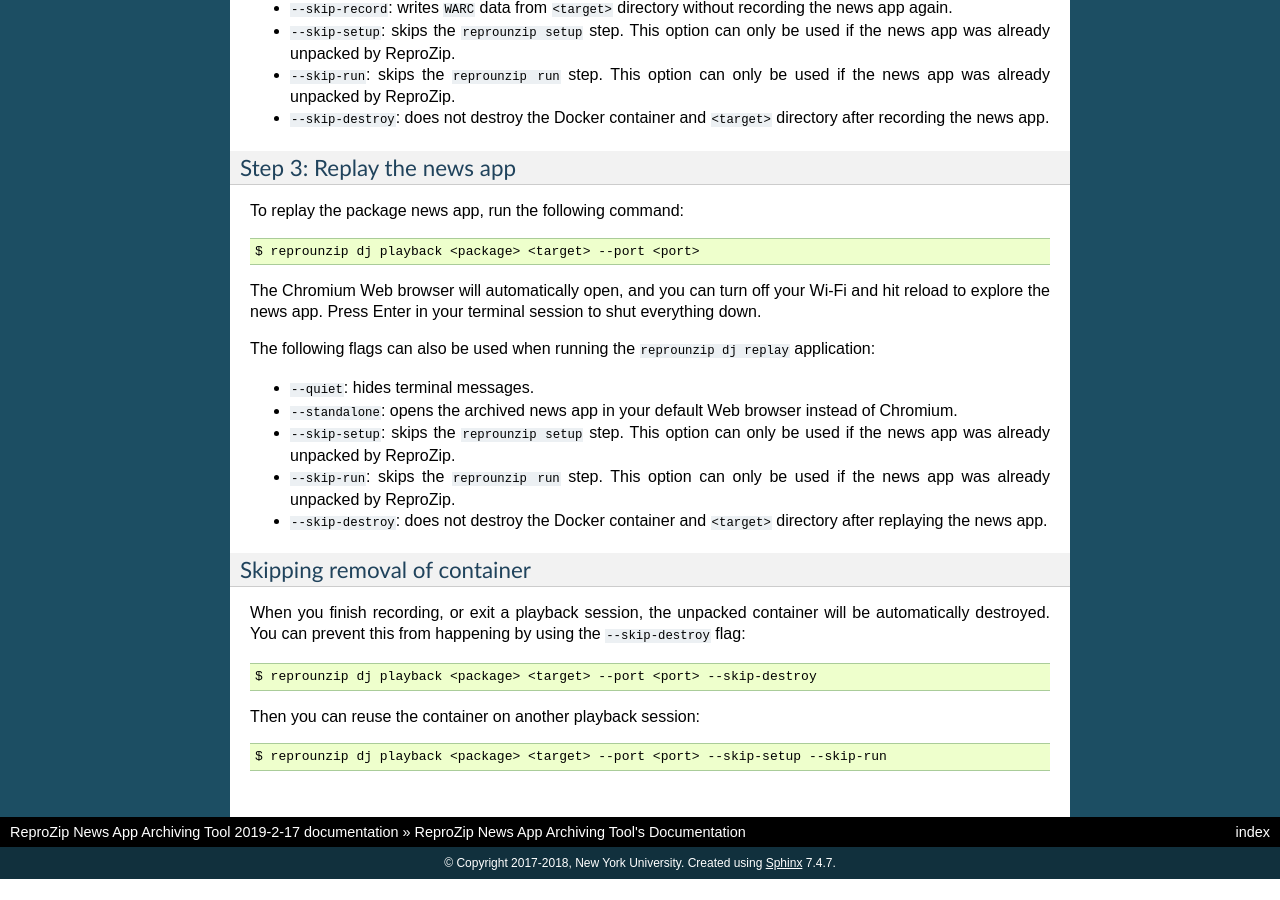
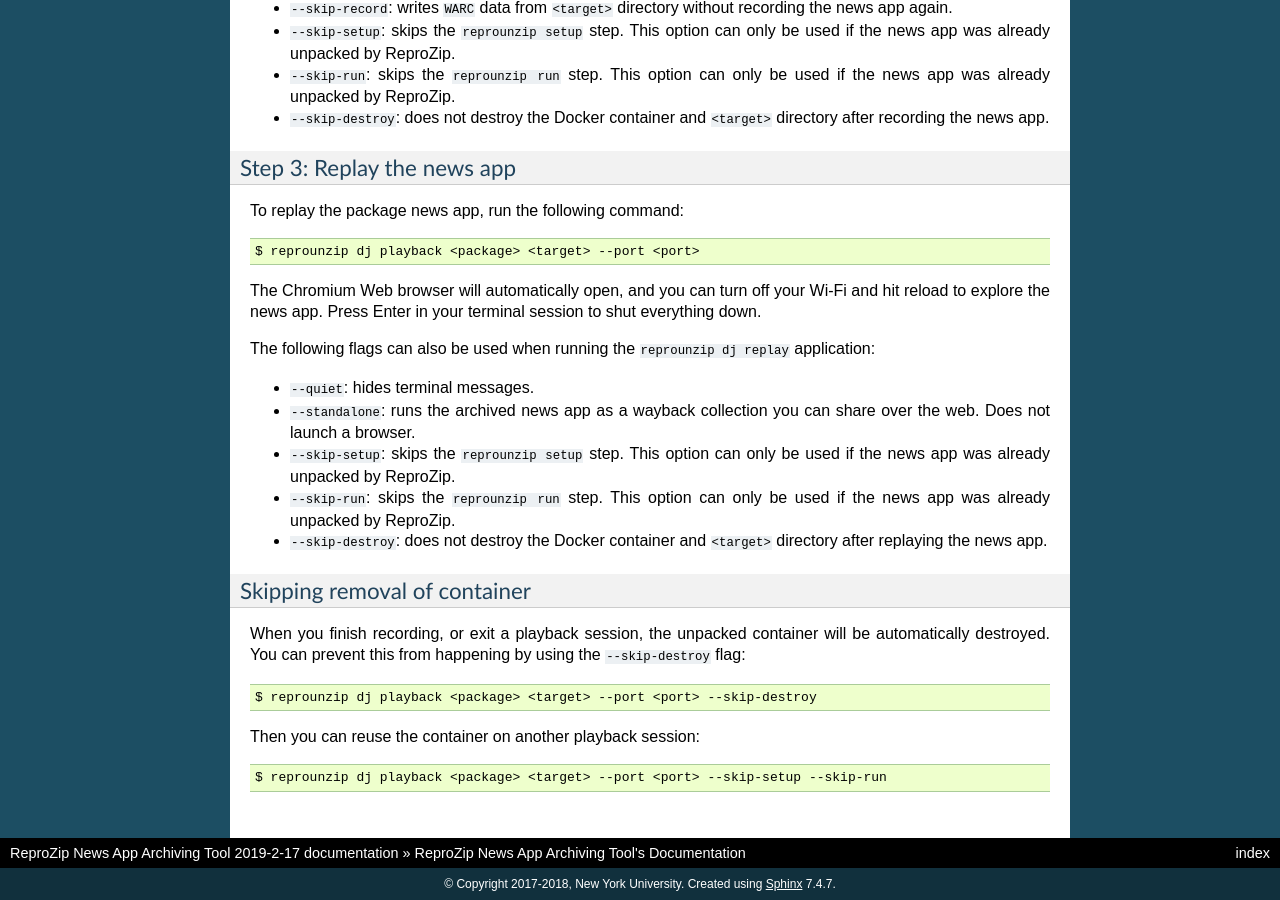
Before and after one commit to reprozip-news-apps/reprozip-web, a Sphinx documentation site: the page built from docs/index.rst, in a window 1280 px wide and 900 px high, scrolled down 1448 px. Built offline with Sphinx 7.4.7, drawn with Linux system fonts in a browser that asks for light colours; before the commit the page ends 2327 px from its top, so only the background shows below that.

Commit message:
small edit to standalone flag description

```diff
--- a/docs/index.rst
+++ b/docs/index.rst
@@ -86,7 +86,7 @@ The Chromium Web browser will automatically open, and you can turn off your Wi-F
 The following flags can also be used when running the ``reprounzip dj replay`` application:
 
 * ``--quiet``: hides terminal messages.
-* ``--standalone``: opens the archived news app in your default Web browser instead of Chromium.
+* ``--standalone``: runs the archived news app as a wayback collection you can share over the web. Does not launch a browser.
 * ``--skip-setup``: skips the ``reprounzip setup`` step. This option can only be used if the news app was already unpacked by ReproZip.
 * ``--skip-run``: skips the ``reprounzip run`` step. This option can only be used if the news app was already unpacked by ReproZip.
 * ``--skip-destroy``: does not destroy the Docker container and ``<target>`` directory after replaying the news app.
```
